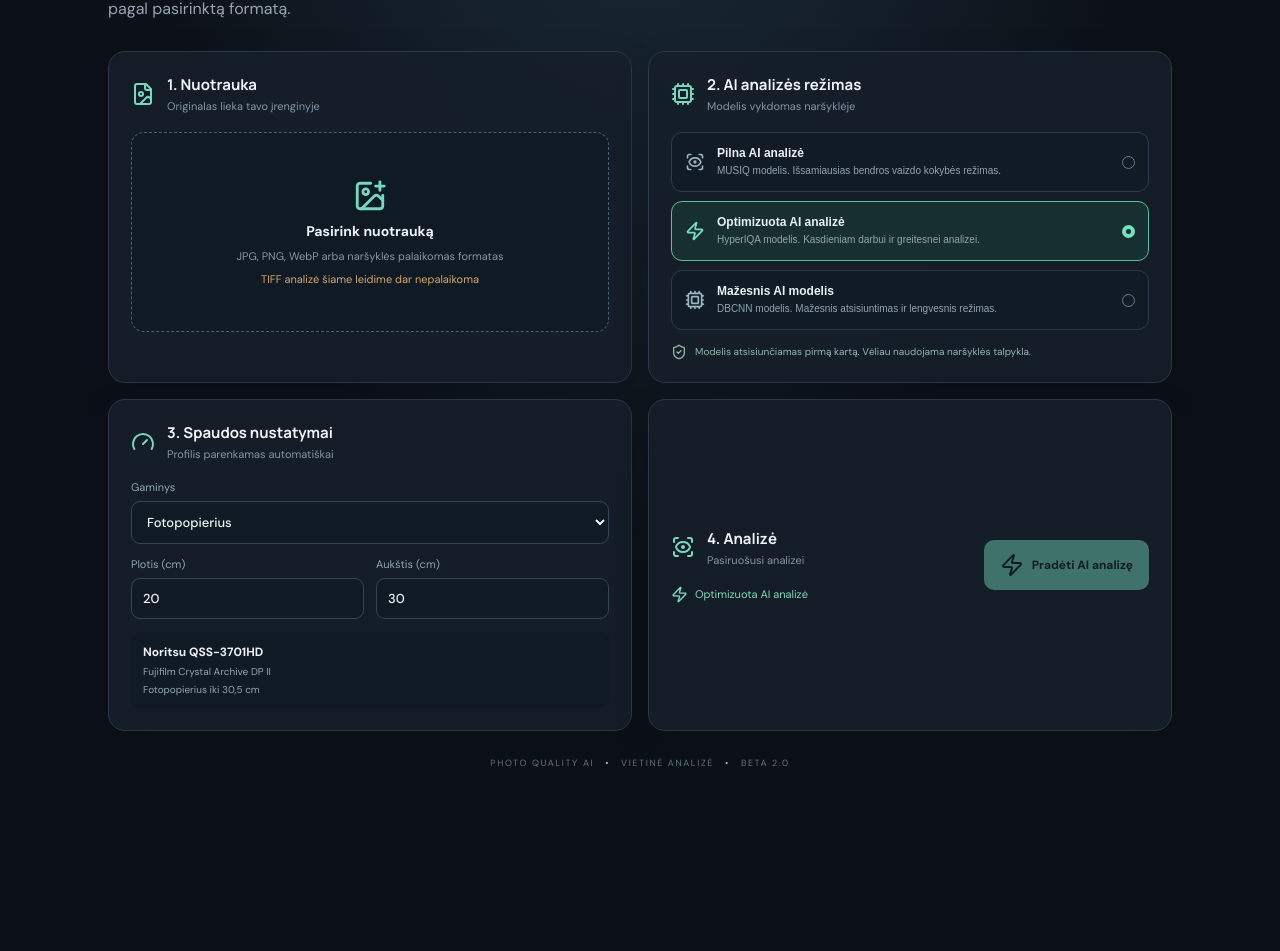
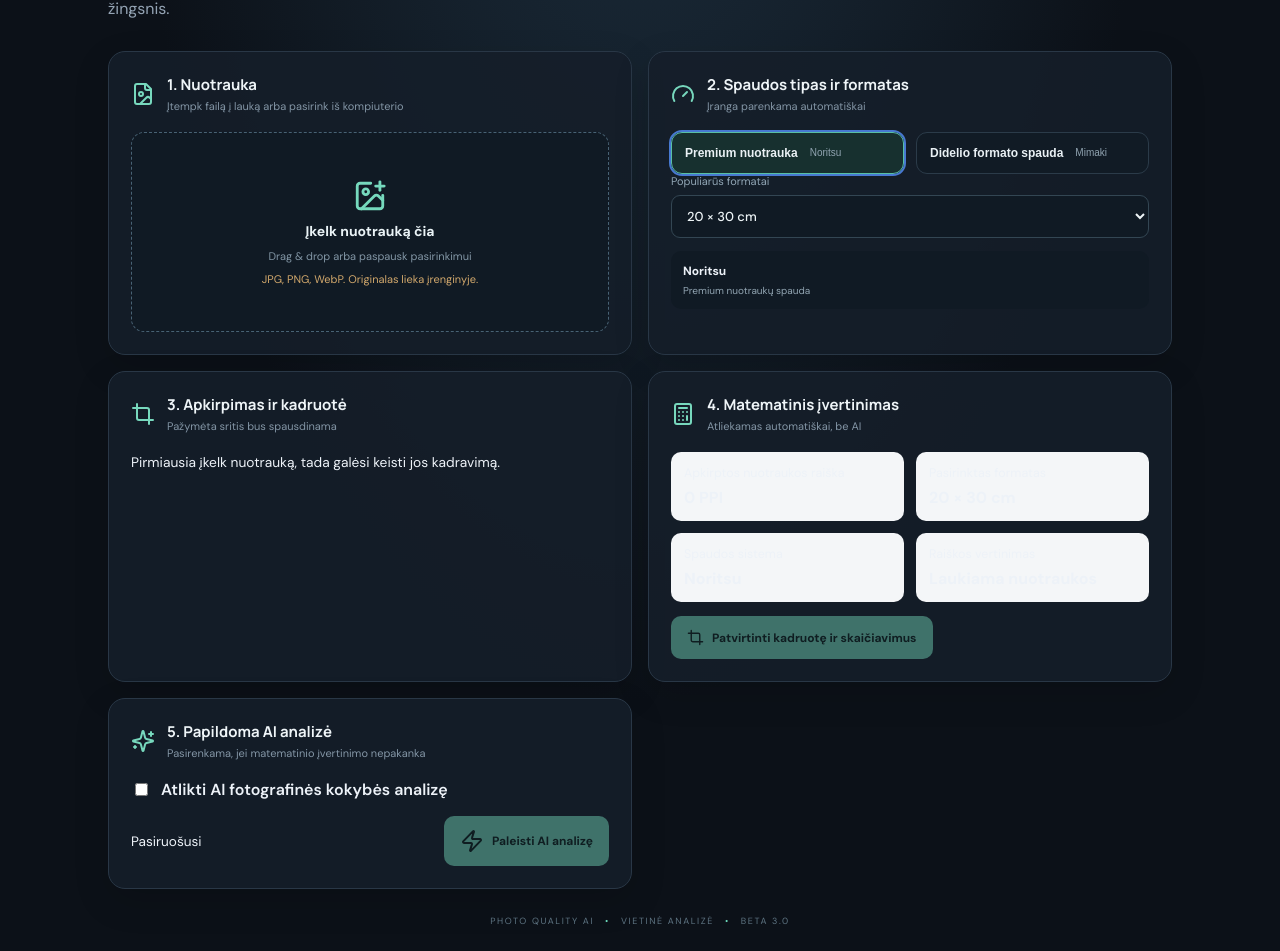
Before and after one commit to andrnav/kokybe, a React (Vite) app: page / in a window 1280 px wide. Shown: the part 257-1208 px from the top of the page. Before the commit the page ends 1050 px from the top, so only its background shows below. Built offline with nearby package versions, Linux system fonts and the light colour scheme.

Commit message:
Add files via upload

```diff
--- a/src/App.tsx
+++ b/src/App.tsx
@@ -1,54 +1,103 @@
-import { useEffect, useMemo, useState } from 'react'
-import { Activity, AlertTriangle, Cpu, FileImage, Gauge, ImagePlus, Loader2, ScanEye, ShieldCheck, Trash2, Zap } from 'lucide-react'
-import type { Mode } from './analysis'
+import type React from 'react'
+import { useEffect, useMemo, useRef, useState } from 'react'
+import { Activity, AlertTriangle, Cpu, FileImage, Gauge, ImagePlus, Loader2, ScanEye, ShieldCheck, Trash2, Zap, Crop, Calculator, Sparkles } from 'lucide-react'
+import type { Mode, Profile } from './analysis'
 import { chooseProfile, ppi, profiles, printGrade, qualityWord, runIqa } from './analysis'
 
 type Result = Awaited<ReturnType<typeof runIqa>>
-const modes: { id: Mode; title: string; desc: string; icon: typeof Cpu }[] = [
-  { id:'full', title:'Pilna AI analizė', desc:'MUSIQ modelis. Išsamiausias bendros vaizdo kokybės režimas.', icon: ScanEye },
-  { id:'optimized', title:'Optimizuota AI analizė', desc:'HyperIQA modelis. Kasdieniam darbui ir greitesnei analizei.', icon: Zap },
-  { id:'light', title:'Mažesnis AI modelis', desc:'DBCNN modelis. Mažesnis atsisiuntimas ir lengvesnis režimas.', icon: Cpu }
-]
+type PrintKind = 'photo' | 'wide'
+const photoFormats = [[9,13],[10,15],[13,18],[15,20],[20,30],[30,45]]
+const wideFormats = [[30,40],[40,60],[50,70],[50,75],[60,90],[70,100],[100,150]]
+const fmt = (w:number,h:number)=>`${w} × ${h} cm`
+
 export default function App() {
   const [file,setFile] = useState<File|null>(null)
   const [image,setImage] = useState<HTMLImageElement|null>(null)
   const [url,setUrl] = useState('')
+  const [kind,setKind] = useState<PrintKind>('photo')
   const [mode,setMode] = useState<Mode>('optimized')
-  const [product,setProduct] = useState('Fotopopierius')
+  const [aiEnabled,setAiEnabled] = useState(false)
   const [width,setWidth] = useState(20)
   const [height,setHeight] = useState(30)
+  const [custom,setCustom] = useState(false)
+  const [offsetX,setOffsetX] = useState(50)
+  const [offsetY,setOffsetY] = useState(50)
   const [progress,setProgress] = useState(0)
   const [busy,setBusy] = useState(false)
   const [result,setResult] = useState<Result|null>(null)
   const [error,setError] = useState('')
-  const [status,setStatus] = useState('Pasiruošusi analizei')
-  const profile = useMemo(()=>chooseProfile(product,width),[product,width])
-  const effectivePpi = image ? Math.min(ppi(image.naturalWidth,width),ppi(image.naturalHeight,height)) : 0
+  const [status,setStatus] = useState('Pasiruošusi')
+  const [mathConfirmed,setMathConfirmed] = useState(false)
+  const inputRef = useRef<HTMLInputElement>(null)
+  const profile:Profile = kind === 'photo' ? 'noritsu' : 'mimaki_poster'
+  const ratio = width / height
+  const imageRatio = image ? image.naturalWidth / image.naturalHeight : 1
+  const cropFraction = Math.min(imageRatio/ratio, ratio/imageRatio)
+  const effectivePpi = image ? Math.min(ppi(image.naturalWidth, Math.min(width, height) * Math.min(imageRatio,ratio)/Math.min(imageRatio,ratio)), ppi(image.naturalHeight, height)) : 0
+  const cropPpi = image ? Math.min((Math.min(image.naturalWidth, image.naturalHeight * ratio))/(width/2.54), (Math.min(image.naturalHeight, image.naturalWidth/ratio))/(height/2.54)) : 0
+  const activeFormats = kind === 'photo' ? photoFormats : wideFormats
 
-  useEffect(()=>{ if(!file) return; const next=URL.createObjectURL(file); setUrl(next); const img=new Image(); img.onload=()=>setImage(img); img.onerror=()=>setError('Nepavyko atidaryti šio vaizdo formato.'); img.src=next; return ()=>URL.revokeObjectURL(next) },[file])
-  function clear(){setFile(null);setImage(null);setUrl('');setResult(null);setError('');setProgress(0);setStatus('Pasiruošusi analizei')}
+  useEffect(()=>{ if(!file) return; const next=URL.createObjectURL(file); const img=new Image(); img.onload=()=>{setImage(img);setUrl(next);setOffsetX(50);setOffsetY(50);setResult(null);setMathConfirmed(false)}; img.onerror=()=>setError('Nepavyko atidaryti nuotraukos.'); img.src=next; return ()=>URL.revokeObjectURL(next) },[file])
+  function clear(){setFile(null);setImage(null);setUrl('');setResult(null);setError('');setProgress(0);setMathConfirmed(false);setAiEnabled(false)}
+  function chooseFormat(w:number,h:number){setWidth(w);setHeight(h);setCustom(false);setResult(null);setMathConfirmed(false);setOffsetX(50);setOffsetY(50)}
+  function confirmCrop(){setMathConfirmed(true);setResult(null);setError('')}
   async function analyse(){
-    if(!image) return
-    setBusy(true);setResult(null);setError('');setProgress(0);setStatus('Paruošiamas vietinis AI modelis...')
-    try { const r=await runIqa(image,mode,setProgress);setResult(r);setStatus('AI analizė baigta') }
-    catch(e){setError(e instanceof Error?e.message:String(e));setStatus('Analizė nepavyko')}
+    if(!image||!mathConfirmed) return
+    setBusy(true);setResult(null);setError('');setProgress(0);setStatus('Paruošiamas AI modelis...')
+    try {
+      const canvas=document.createElement('canvas')
+      const targetRatio=width/height
+      const sourceRatio=image.naturalWidth/image.naturalHeight
+      let sw=image.naturalWidth, sh=image.naturalHeight, sx=0, sy=0
+      if(sourceRatio>targetRatio){sw=sh*targetRatio;sx=(image.naturalWidth-sw)*offsetX/100}
+      else {sh=sw/targetRatio;sy=(image.naturalHeight-sh)*offsetY/100}
+      canvas.width=Math.round(sw);canvas.height=Math.round(sh)
+      canvas.getContext('2d')!.drawImage(image,sx,sy,sw,sh,0,0,canvas.width,canvas.height)
+      const cropped=new Image(); cropped.src=canvas.toDataURL('image/jpeg',0.95); await cropped.decode()
+      const r=await runIqa(cropped,mode,setProgress);setResult(r);setStatus('AI analizė baigta')
+    } catch(e){setError(e instanceof Error?e.message:String(e));setStatus('AI analizė nepavyko')}
     finally{setBusy(false)}
   }
+  const cropStyle = useMemo(()=>({aspectRatio:`${width}/${height}`}),[width,height])
+  const modes:{id:Mode;title:string;desc:string;icon:typeof Cpu}[]=[
+    {id:'light',title:'Mažasis modelis',desc:'DBCNN',icon:Cpu},
+    {id:'optimized',title:'Vidutinis modelis',desc:'HyperIQA',icon:Zap},
+    {id:'full',title:'Maksimalus modelis',desc:'MUSIQ',icon:ScanEye}
+  ]
   const currentMode=modes.find(m=>m.id===mode)!
   const Icon=currentMode.icon
+  const dragOver=(e:React.DragEvent)=>{e.preventDefault();e.stopPropagation()}
+  const drop=(e:React.DragEvent)=>{dragOver(e);const f=e.dataTransfer.files?.[0];if(f?.type.startsWith('image/'))setFile(f)}
   return <main className="shell">
-    <header className="top"><div className="brand"><div className="brandIcon"><ScanEye size={25}/></div><div><div className="eyebrow">FOTOLABORATORIJOS ĮRANKIS</div><h1>Photo Quality <span>AI</span></h1></div></div><div className="local"><ShieldCheck size={16}/> Analizė vyksta šiame kompiuteryje</div></header>
-    <section className="intro"><div><div className="eyebrow">NUOTRAUKŲ DIAGNOSTIKA</div><h2>Patikrink prieš spausdindamas.</h2><p>AI modelis įvertina bendrą fotografinę kokybę. Spaudos raiška apskaičiuojama atskirai pagal pasirinktą formatą.</p></div><div className="introMark"><Activity size={42}/></div></section>
+    <header className="top"><div className="brand"><div className="brandIcon"><ScanEye size={25}/></div><div><div className="eyebrow">FOTOLABORATORIJOS ĮRANKIS</div><h1>Photo Quality <span>AI</span></h1></div></div><div className="local"><ShieldCheck size={16}/> Nuotrauka apdorojama šiame kompiuteryje</div></header>
+    <section className="intro"><div><div className="eyebrow">NUOTRAUKŲ DIAGNOSTIKA</div><h2>Patikrink prieš spausdindamas.</h2><p>Pirmiausia matematinis spaudos įvertinimas. AI analizė yra papildomas, pasirenkamas žingsnis.</p></div><div className="introMark"><Activity size={42}/></div></section>
     <div className="layout">
-      <section className="panel uploadPanel"><div className="sectionTitle"><FileImage/><div><h3>1. Nuotrauka</h3><p>Originalas lieka tavo įrenginyje</p></div></div>
-        {!file?<label className="drop"><input type="file" accept="image/*,.tif,.tiff" onChange={e=>{const f=e.target.files?.[0];if(f){setFile(f);setResult(null);setError('')}}}/><ImagePlus size={34}/><b>Pasirink nuotrauką</b><span>JPG, PNG, WebP arba naršyklės palaikomas formatas</span><small>TIFF analizė šiame leidime dar nepalaikoma</small></label>:<div className="preview"><img src={url} alt="Įkelta nuotrauka"/><div className="fileMeta"><b>{file.name}</b><span>{image?`${image.naturalWidth} × ${image.naturalHeight} px`:'Kraunama...'}</span></div><button className="iconBtn" onClick={clear} title="Pašalinti"><Trash2 size={17}/></button></div>}
+      <section className="panel uploadPanel"><div className="sectionTitle"><FileImage/><div><h3>1. Nuotrauka</h3><p>Įtempk failą į lauką arba pasirink iš kompiuterio</p></div></div>
+        {!file?<div className="drop" onDragOver={dragOver} onDrop={drop} onClick={()=>inputRef.current?.click()}><input ref={inputRef} type="file" accept="image/*" onChange={e=>{const f=e.target.files?.[0];if(f)setFile(f)}} hidden/><ImagePlus size={34}/><b>Įkelk nuotrauką čia</b><span>Drag & drop arba paspausk pasirinkimui</span><small>JPG, PNG, WebP. Originalas lieka įrenginyje.</small></div>:<div className="preview"><img src={url} alt="Įkelta nuotrauka"/><div className="fileMeta"><b>{file.name}</b><span>{image?`${image.naturalWidth} × ${image.naturalHeight} px`:'Kraunama...'}</span></div><button className="iconBtn" onClick={clear} title="Pašalinti"><Trash2 size={17}/></button></div>}
       </section>
-      <section className="panel"><div className="sectionTitle"><Cpu/><div><h3>2. AI analizės režimas</h3><p>Modelis vykdomas naršyklėje</p></div></div><div className="modeList">{modes.map(m=>{const I=m.icon;return <button key={m.id} className={`mode ${mode===m.id?'selected':''}`} onClick={()=>{setMode(m.id);setResult(null);setError('')}}><I size={20}/><span><b>{m.title}</b><small>{m.desc}</small></span><i/></button>})}</div><div className="modelNote"><ShieldCheck size={16}/><span>Modelis atsisiunčiamas pirmą kartą. Vėliau naudojama naršyklės talpykla.</span></div></section>
-      <section className="panel"><div className="sectionTitle"><Gauge/><div><h3>3. Spaudos nustatymai</h3><p>Profilis parenkamas automatiškai</p></div></div><label className="field">Gaminys<select value={product} onChange={e=>setProduct(e.target.value)}><option>Fotopopierius</option><option>Plakatas</option><option>Drobė</option></select></label><div className="two"><label className="field">Plotis (cm)<input type="number" min="1" max="300" value={width} onChange={e=>setWidth(Number(e.target.value))}/></label><label className="field">Aukštis (cm)<input type="number" min="1" max="300" value={height} onChange={e=>setHeight(Number(e.target.value))}/></label></div><div className="profile"><b>{profiles[profile].printer}</b><span>{profiles[profile].material}</span><small>{profiles[profile].label}</small></div>{image&&<div className="ppiLine"><span>Efektyvi raiška</span><b>{Math.round(effectivePpi)} PPI</b><small>{printGrade(effectivePpi,profile)}</small></div>}</section>
-      <section className="panel actionPanel"><div><div className="sectionTitle"><ScanEye/><div><h3>4. Analizė</h3><p>{status}</p></div></div><div className="modelSelected"><Icon size={17}/><span>{currentMode.title}</span></div>{busy&&<div className="progress"><div style={{width:`${progress}%`}}/></div>}{busy&&<small>Modelio atsisiuntimas / paruošimas: {progress}%</small>}</div><button className="analyze" disabled={!image||busy} onClick={analyse}>{busy?<Loader2 className="spin"/>:<Zap/>}{busy?'Analizuojama...':'Pradėti AI analizę'}</button></section>
-      {error&&<section className="alert"><AlertTriangle/><div><b>Analizė nepavyko</b><p>{error}</p></div></section>}
-      {result&&<section className="result panel"><div className="resultHead"><div><div className="eyebrow">AI KOKYBĖS ĮVERTINIMAS</div><h3>{qualityWord(result.score)}</h3></div><div className="score">{result.score}<small>/100</small></div></div><div className="bar"><div style={{width:`${result.score}%`}}/></div><div className="resultGrid"><div><span>AI modelis</span><b>{result.model}</b></div><div><span>Vykdymas</span><b>{result.provider==='webgpu'?'GPU / WebGPU':'CPU / WASM'}</b></div><div><span>Analizės laikas</span><b>{(result.durationMs/1000).toFixed(1)} s</b></div><div><span>Spaudos raiška</span><b>{Math.round(effectivePpi)} PPI</b></div></div><p className="caveat"><AlertTriangle size={16}/> AI balas yra bendros vaizdo kokybės prognozė, ne garantija spaudos rezultatui. Šiame pradiniame leidime dar nėra atskiro veidų / akių ryškumo modelio ir triukšmo lokalizavimo.</p></section>}
+      <section className="panel"><div className="sectionTitle"><Gauge/><div><h3>2. Spaudos tipas ir formatas</h3><p>Įranga parenkama automatiškai</p></div></div>
+        <div className="two"><button className={`mode ${kind==='photo'?'selected':''}`} onClick={()=>{setKind('photo');chooseFormat(20,30)}}><b>Premium nuotrauka</b><small>Noritsu</small></button><button className={`mode ${kind==='wide'?'selected':''}`} onClick={()=>{setKind('wide');chooseFormat(40,60)}}><b>Didelio formato spauda</b><small>Mimaki</small></button></div>
+        <label className="field">Populiarūs formatai<select value={custom?'custom':`${width}x${height}`} onChange={e=>{if(e.target.value==='custom'){setCustom(true);setMathConfirmed(false)}else{const [w,h]=e.target.value.split('x').map(Number);chooseFormat(w,h)}}}><option value={`${width}x${height}`}>{fmt(width,height)}</option>{activeFormats.filter(([w,h])=>!(w===width&&h===height)).map(([w,h])=><option key={`${w}x${h}`} value={`${w}x${h}`}>{fmt(w,h)}</option>)}<option value="custom">Individualūs matmenys</option></select></label>
+        {custom&&<div className="two"><label className="field">Plotis (cm)<input type="number" min="1" max="300" value={width} onChange={e=>{setWidth(Number(e.target.value));setMathConfirmed(false)}}/></label><label className="field">Aukštis (cm)<input type="number" min="1" max="300" value={height} onChange={e=>{setHeight(Number(e.target.value));setMathConfirmed(false)}}/></label></div>}
+        <div className="profile"><b>{kind==='photo'?'Noritsu':'Mimaki'}</b><span>{kind==='photo'?'Premium nuotraukų spauda':'Didelio formato spauda'}</span></div>
+      </section>
+      <section className="panel"><div className="sectionTitle"><Crop/><div><h3>3. Apkirpimas ir kadruotė</h3><p>Pažymėta sritis bus spausdinama</p></div></div>
+        {image?<><div className="cropStage"><div className="cropImage" style={cropStyle}><img src={url} alt="Apkirpimo peržiūra" style={{width:imageRatio>ratio?'auto':'100%',height:imageRatio>ratio?'100%':'auto',maxWidth:'none',maxHeight:'none',left:imageRatio>ratio?`${50-offsetX}%`:'50%',top:imageRatio>ratio?'50%':`${50-offsetY}%`,transform:imageRatio>ratio?'translate(-50%,-50%)':'translate(-50%,-50%)'}}/><div className="cropFrame"/></div></div><div className="two"><label className="field">Kadruotė horizontaliai<input type="range" min="0" max="100" value={offsetX} onChange={e=>{setOffsetX(Number(e.target.value));setMathConfirmed(false)}} disabled={imageRatio<=ratio}/></label><label className="field">Kadruotė vertikaliai<input type="range" min="0" max="100" value={offsetY} onChange={e=>{setOffsetY(Number(e.target.value));setMathConfirmed(false)}} disabled={imageRatio>=ratio}/></label></div><p className="hint">Tamsesnė sritis už kadro ribų bus nukirpta. Slankikliu pastumk iškarpą į norimą vietą.</p></>:<p className="hint">Pirmiausia įkelk nuotrauką, tada galėsi keisti jos kadravimą.</p>}
+      </section>
+      <section className="panel"><div className="sectionTitle"><Calculator/><div><h3>4. Matematinis įvertinimas</h3><p>Atliekamas automatiškai, be AI</p></div></div>
+        <div className="mathGrid"><div><span>Apkirptos nuotraukos raiška</span><b>{Math.round(cropPpi||0)} PPI</b></div><div><span>Pasirinktas formatas</span><b>{fmt(width,height)}</b></div><div><span>Spaudos sistema</span><b>{kind==='photo'?'Noritsu':'Mimaki'}</b></div><div><span>Raiškos vertinimas</span><b>{image?printGrade(cropPpi,profile):'Laukiama nuotraukos'}</b></div></div>
+        <button className="analyze" disabled={!image||width<=0||height<=0} onClick={confirmCrop}><Crop size={17}/> Patvirtinti kadruotę ir skaičiavimus</button>
+        {mathConfirmed&&<p className="successLine"><ShieldCheck size={16}/> Kadruotė patvirtinta. Matematinis įvertinimas atnaujintas.</p>}
+      </section>
+      <section className="panel"><div className="sectionTitle"><Sparkles/><div><h3>5. Papildoma AI analizė</h3><p>Pasirenkama, jei matematinio įvertinimo nepakanka</p></div></div>
+        <label className="toggle"><input type="checkbox" checked={aiEnabled} onChange={e=>{setAiEnabled(e.target.checked);setResult(null);setError('')}}/> Atlikti AI fotografinės kokybės analizę</label>
+        {aiEnabled&&<><div className="modeList">{modes.map(m=>{const I=m.icon;return <button key={m.id} className={`mode ${mode===m.id?'selected':''}`} onClick={()=>setMode(m.id)}><I size={20}/><span><b>{m.title}</b><small>{m.desc}</small></span><i/></button>})}</div><div className="modelNote"><ShieldCheck size={16}/><span>AI vertina bendrą suvokiamą kokybę. Modelis pats nepateikia patikimų priežasčių ar objektų paaiškinimų.</span></div></>}
+        <div className="actionRow"><span>{status}</span><button className="analyze" disabled={!image||!mathConfirmed||!aiEnabled||busy} onClick={analyse}>{busy?<Loader2 className="spin"/>:<Zap/>}{busy?'Analizuojama...':'Paleisti AI analizę'}</button></div>
+        {busy&&<><div className="progress"><div style={{width:`${progress}%`}}/></div><small>Modelio atsisiuntimas / paruošimas: {progress}%</small></>}
+        {error&&<div className="alert"><AlertTriangle/><div><b>AI analizė nepavyko</b><p>{error}</p></div></div>}
+        {result&&<div className="result"><div className="resultHead"><div><div className="eyebrow">AI KOKYBĖS PROGNOZĖ</div><h3>{qualityWord(result.score)}</h3></div><div className="score">{result.score}<small>/100</small></div></div><div className="bar"><div style={{width:`${result.score}%`}}/></div><div className="resultGrid"><div><span>Modelis</span><b>{result.model}</b></div><div><span>Vykdymas</span><b>{result.provider==='webgpu'?'GPU':'CPU'}</b></div><div><span>Trukmė</span><b>{(result.durationMs/1000).toFixed(1)} s</b></div></div><p className="hint">Šis modelis pateikia bendrą kokybės prognozę. Jis negrąžina paaiškinamų defektų žemėlapių, todėl konkrečių pastabų apie išsiliejimą, triukšmą ar veidų ryškumą neišgalvojame.</p></div>}
+      </section>
     </div>
-    <footer>PHOTO QUALITY AI <span>•</span> VIETINĖ ANALIZĖ <span>•</span> BETA 2.0</footer>
+    <footer>PHOTO QUALITY AI <span>•</span> VIETINĖ ANALIZĖ <span>•</span> BETA 3.0</footer>
   </main>
 }
```
Also changed, not shown: src/style.css, 1 other file (tests, documents, lock files or other folders).
